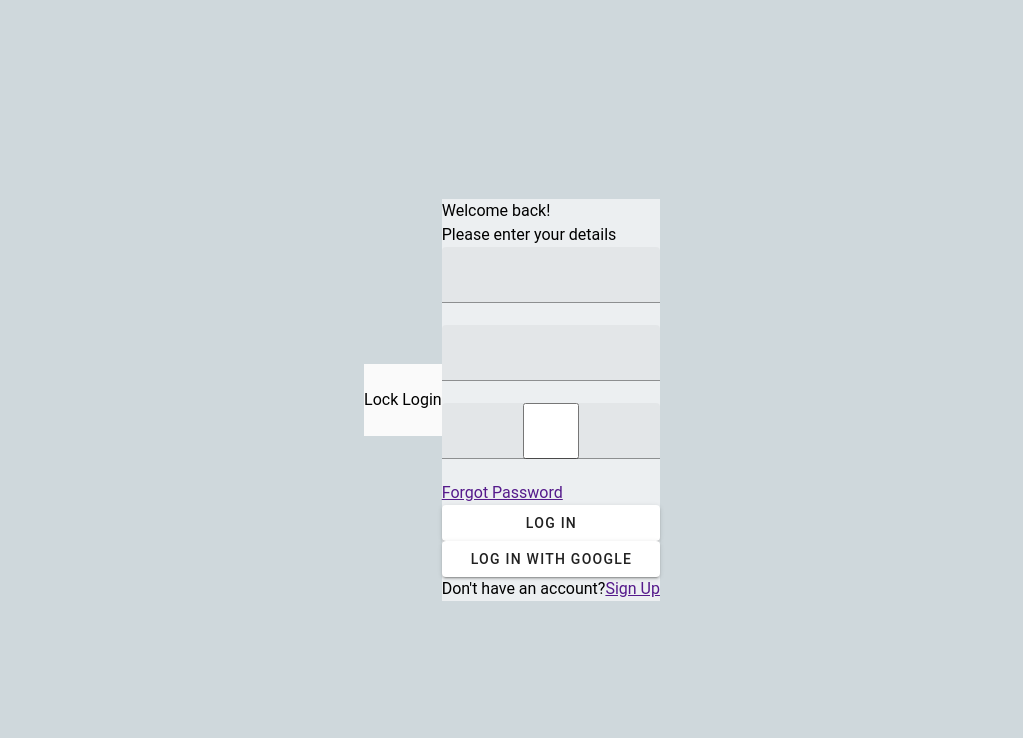
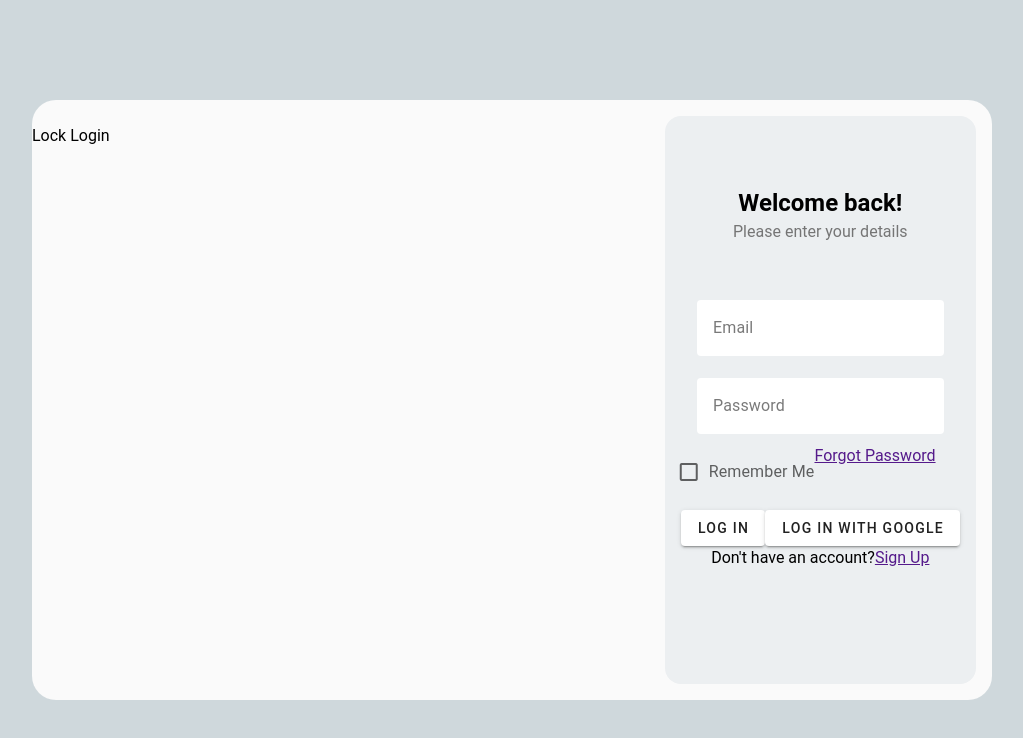
Before and after one commit to MartinSWDev/lock-login, a Vue app: page / in a window 1280 px wide. Shown: the top 738 px of the page, without its empty margins (128-1151 px from the left). Built offline with nearby package versions, Linux system fonts and the light colour scheme.

Commit message:
add mdi fonts / icons

```diff
--- a/package.json
+++ b/package.json
@@ -13,6 +13,7 @@
     "format": "prettier --write src/"
   },
   "dependencies": {
+    "@mdi/font": "^7.2.96",
     "pinia": "^2.1.6",
     "vue": "^3.3.4",
     "vue-router": "^4.2.4",
--- a/src/App.vue
+++ b/src/App.vue
@@ -4,14 +4,14 @@ import LoginFormVue from '@/components/LoginForm.vue'
 
 <template>
   <main class="d-flex justify-center align-center h-screen bg-blue-grey-lighten-4">
-    <div class="bg-grey-lighten-5">
+    <div class="d-flex justify-space-between w-75 h-75 mx-16 rounded-xl bg-grey-lighten-5">
       <div>
         <img />
         <p>Lock Login</p>
       </div>
       <img />
+      <LoginFormVue />
     </div>
-    <LoginFormVue />
   </main>
 </template>
 
--- a/src/assets/main.css
+++ b/src/assets/main.css
@@ -0,0 +1,4 @@
+.v-field--variant-solo,
+.v-field--variant-solo-filled {
+  box-shadow: none !important;
+}
--- a/src/components/LoginForm.vue
+++ b/src/components/LoginForm.vue
@@ -1,14 +1,36 @@
 <template>
-  <v-form action="" class="d-flex flex-column bg-blue-grey-lighten-5">
-    <p>Welcome back!</p>
-    <p>Please enter your details</p>
-    <v-text-field id="email" type="email"></v-text-field>
-    <v-text-field id="password" type="password"></v-text-field>
-    <v-text-field id="remember" type="checkbox"></v-text-field>
-    <a href="">Forgot Password</a>
-    <v-btn id="log-in">Log In</v-btn>
-    <v-btn id="google-log-in">Log in with Google</v-btn>
-    <p>Don't have an account?<a href="">Sign Up</a></p>
+  <v-form id="form" action="" class="d-flex flex-column text-center ma-4 bg-blue-grey-lighten-5">
+    <v-container>
+      <p class="mt-14 text-h5 font-weight-bold">Welcome back!</p>
+      <p class="mb-14 text-grey-darken-1">Please enter your details</p>
+      <v-text-field
+        id="email"
+        type="email"
+        label="Email"
+        variant="solo"
+        class="mx-4 noborder"
+      ></v-text-field>
+      <v-text-field
+        id="password"
+        type="password"
+        label="Password"
+        variant="solo"
+        class="mx-4"
+      ></v-text-field>
+      <v-row>
+        <v-checkbox
+          id="remember"
+          type="checkbox"
+          label="Remember Me"
+          class=""
+          color="deep-purple-accent-2"
+        ></v-checkbox>
+        <a href="">Forgot Password</a>
+      </v-row>
+      <v-btn id="log-in">Log In</v-btn>
+      <v-btn id="google-log-in">Log in with Google</v-btn>
+      <p>Don't have an account?<a href="">Sign Up</a></p>
+    </v-container>
   </v-form>
 </template>
 
@@ -16,4 +38,8 @@
 export default {}
 </script>
 
-<style scoped></style>
+<style scoped>
+#form {
+  border-radius: 16px;
+}
+</style>
--- a/src/main.ts
+++ b/src/main.ts
@@ -7,13 +7,23 @@ import App from './App.vue'
 import router from './router'
 
 import 'vuetify/styles'
+import '@mdi/font/css/materialdesignicons.css'
+import { aliases, mdi } from 'vuetify/iconsets/mdi'
 import { createVuetify } from 'vuetify'
 import * as components from 'vuetify/components'
 import * as directives from 'vuetify/directives'
 
 const vuetify = createVuetify({
   components,
-  directives
+  directives,
+  ssr: true,
+  icons: {
+    defaultSet: 'mdi',
+    aliases,
+    sets: {
+      mdi
+    }
+  }
 })
 
 const app = createApp(App)
```
Also changed, not shown: 2 other files (tests, documents, lock files or other folders).
